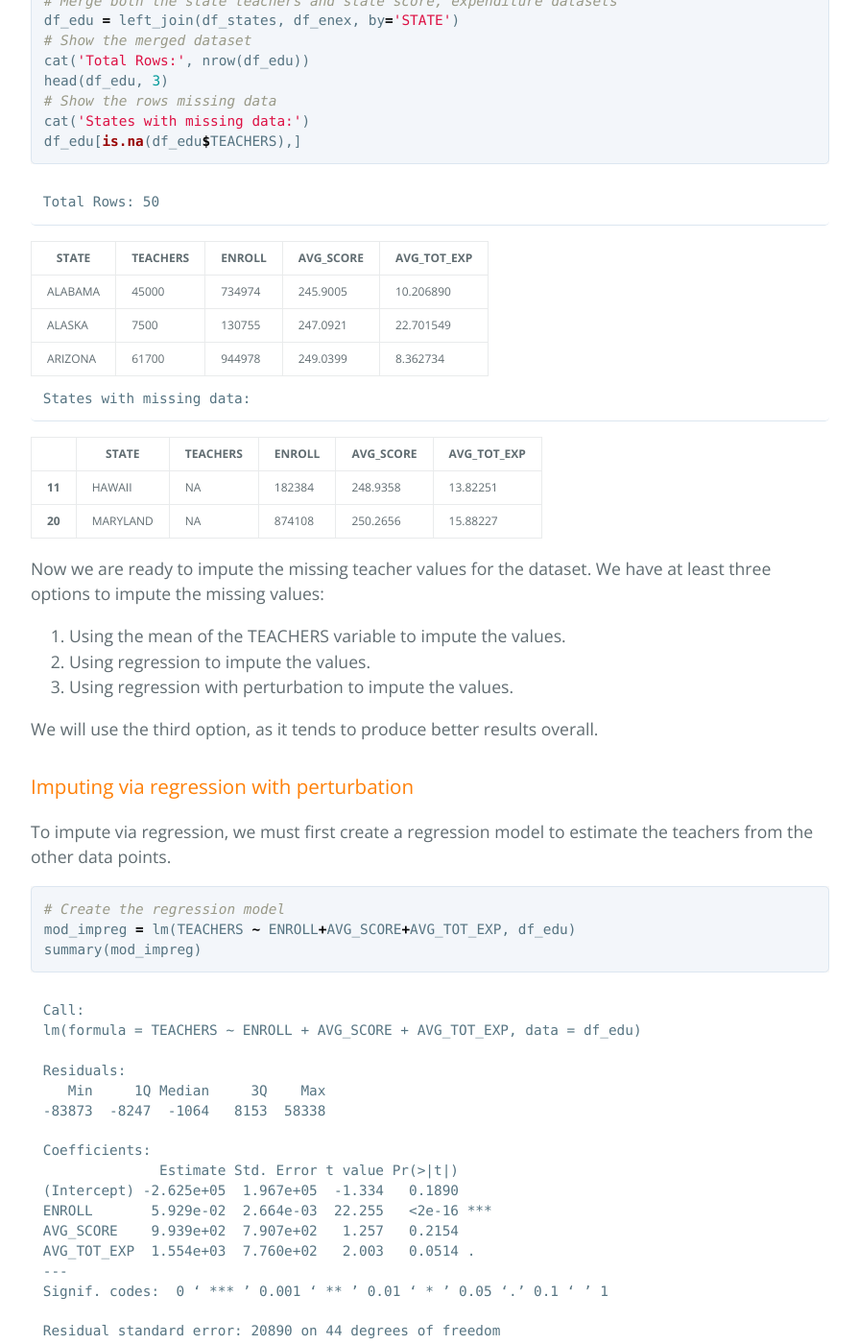
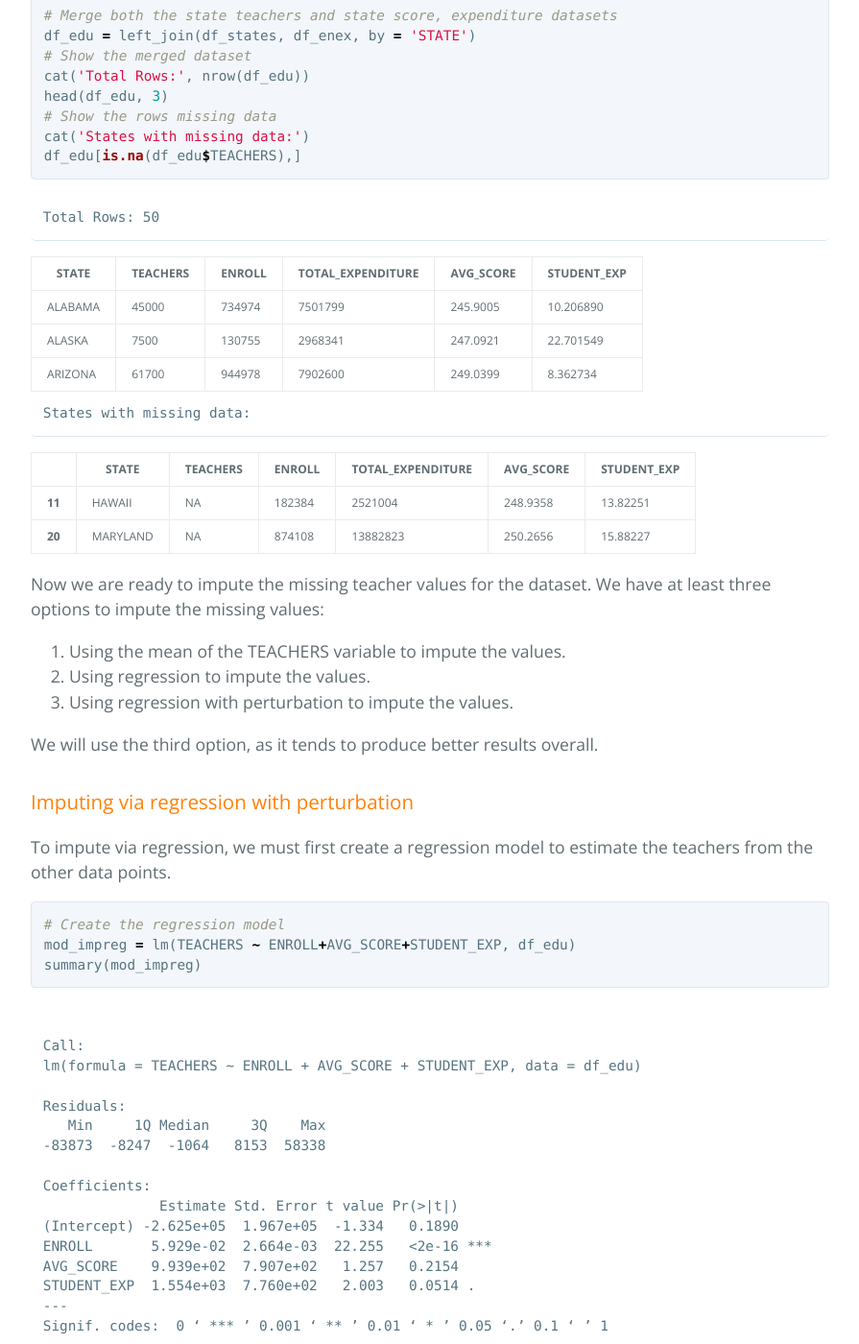
Before and after one commit to jmtritch/jmtritch.github.io, a Jekyll site: the page built from eda/impute_us_teachers/index.md, in a window 1280 px wide and 1400 px high, scrolled down 4744 px. Shown: the whole window at 96% size, without its empty margins (192-1087 px from the left). Built offline with Jekyll 4.4.1, drawn with Linux system fonts in a browser that asks for light colours; our own code applies the rules of GitHub Pages for plain Markdown files; some of the changed text lies outside the part shown.

Commit message:
Added field to final data table
Added TOTAL_EXPENDITURE to the finalized data table

````diff
--- a/eda/impute_us_teachers/index.md
+++ b/eda/impute_us_teachers/index.md
@@ -1,22 +1,27 @@
 
-# Working with missing data to estimate the total number of U.S. teachers by state
+# Working with missing data - Total number of U.S. teachers by state
 ---
 
 This dataset comes from the [National Center for Education Statistics](https://nces.ed.gov/surveys/sass/tables/sass1112_2013314_t1s_001.asp), and it includes the total number of teachers by state.  [Download the dataset here](state_teachers_2011-12).  This data was collected during the 2011-2012 School and Staffing Survey.
 
+
 We can see that some states are missing data:
+
 
 ```R
 # Import the libraries
 suppressMessages(library(dplyr))
+
 # Import the data
 df_states = read.csv('state_teachers_2011-12.csv', header=TRUE)
 cat('Total Rows:', nrow(df_states))
 head(df_states, 3)
+
 # Show the rows missing data
 cat('States with missing data:')
 df_states[is.na(df_states$TEACHERS),]
 ```
+
 <div class="output">
 <pre>
 Total Rows: 50
@@ -62,6 +67,7 @@ Rhode Island has up to date teacher counts on their [InfoWorks!](http://infowork
 # Set the value for Rhode Island
 df_states$TEACHERS = ifelse(df_states$STATE == 'Rhode Island', 15900,
                             df_states$TEACHERS)
+
 head(df_states, 3)
 df_states[df_states$STATE == 'Rhode Island',]
 ```
@@ -82,9 +88,9 @@ df_states[df_states$STATE == 'Rhode Island',]
 </tbody>
 </table>
 
-While I could not find the total teacher count for Florida on their government website, but I found the average class size across school years on the [Florida Dept. of Education](http://fldoe.org/finance/budget/class-size/class-size-reduction-averages.stml) website.  For the year 2011-2012, the average class sizes were:
+While I could not find the total teacher count for Florida on their government website, but I found the student to teacher ratio across school years on the [Florida Dept. of Education](http://fldoe.org/finance/budget/class-size/class-size-reduction-averages.stml) website.  For the year 2011-2012, the average class sizes were:
 
-Grades|Class Size
+Grades|Size
 -|-
 PK-3|15.61
 4-8|18.16
@@ -93,17 +99,17 @@ PK-3|15.61
 Let's compute the average of the three to determine the state average.
 
 ```R
-# Calculate the average class size across all grades
+# Calculate the average student-teacher ratio across all grades
 fl_str = (15.61 + 18.16 + 20.08) / 3
-cat('Florida average class size:', fl_str)
+cat('Florida average student to teacher ratio:', fl_str)
 ```
 <div class="output">
 <pre>
-Florida average class size: 17.95
+Florida average student to teacher ratio: 17.95
 </pre>
 </div>
 
-From Kaggle's [U.S. Education Datasets: Unification Project](https://www.kaggle.com/noriuk/us-education-datasets-unification-project), we can get the total number of students enrolled in Florida in 2011-2012.  That number is 2,658,559.  Using this number and the average class size, we can estimate the total number of teachers.
+From Kaggle's [U.S. Education Datasets: Unification Project](https://www.kaggle.com/noriuk/us-education-datasets-unification-project), we can get the total number of students enrolled in Florida in 2011-2012.  That number is 2,658,559.  Using this number and the student-teacher ratio, we can indirectly compute the total number of teachers.
 
 ```R
 # Calculate the total number of teachers in Florida in 2011-2012
@@ -111,11 +117,7 @@ fl_teachers = round(2658559 / fl_str, -3)
 cat('Florida teachers in 2011-2012:', fl_teachers)
 ```
 
-<div class="output">
-<pre>
-Florida teachers in 2011-2012: 148000
-</pre>
-</div>
+    Florida teachers in 2011-2012: 148000
 
 There were approximately 148,000 teachers in Florida during the 2011-2012 school year.  Let's add them to our data table.
 
@@ -125,6 +127,7 @@ df_states$TEACHERS = ifelse(df_states$STATE == 'Florida', fl_teachers, df_states
 # Show Florida state
 df_states[df_states$STATE == 'Florida',]
 ```
+
 <table>
 <thead><tr><th></th><th>STATE</th><th>TEACHERS</th></tr></thead>
 <tbody>
@@ -138,19 +141,19 @@ I was unable to find teacher counts from reliable government sources for either
 
 In one of my other exploratory data analyses, I looked at the relationship between average student national exam scores and average spending per student.  You can check it out [here](/eda/us_state_education).
 
-From that analysis, I have a [cleaned dataset](state_2015_with_enroll.csv) and we can import it here.
+From that analysis, I have a [cleaned dataset](states2015.csv) and we can import it here.
 
 ```R
-df_enex = read.csv('state_2015_with_enroll.csv', header=TRUE)
+df_enex = read.csv('states2015.csv', header=TRUE)
 head(df_enex, 3)
 ```
 
 <table>
-<thead><tr><th>STATE</th><th>ENROLL</th><th>AVG_SCORE</th><th>AVG_TOT_EXP</th></tr></thead>
+<thead><tr><th>STATE</th><th>ENROLL</th><th>TOTAL_EXPENDITURE</th><th>AVG_SCORE</th><th>STUDENT_EXP</th></tr></thead>
 <tbody>
-	<tr><td>ALABAMA  </td><td>734974   </td><td>245.9005 </td><td>10.206890</td></tr>
-	<tr><td>ALASKA   </td><td>130755   </td><td>247.0921 </td><td>22.701549</td></tr>
-	<tr><td>ARIZONA  </td><td>944978   </td><td>249.0399 </td><td> 8.362734</td></tr>
+	<tr><td>ALABAMA  </td><td>734974   </td><td>7501799  </td><td>245.9005 </td><td>10.206890</td></tr>
+	<tr><td>ALASKA   </td><td>130755   </td><td>2968341  </td><td>247.0921 </td><td>22.701549</td></tr>
+	<tr><td>ARIZONA  </td><td>944978   </td><td>7902600  </td><td>249.0399 </td><td> 8.362734</td></tr>
 </tbody>
 </table>
 
@@ -162,22 +165,22 @@ as.character(df_states$STATE[grepl(' ', df_states$STATE)])
 # Show the enroll and expenditure names
 as.character(df_enex$STATE[grepl('_', df_enex$STATE)])
 ```
-
 <div class="output">
 <pre>
 'New Hampshire' 'New Jersey' 'New Mexico' 'New York' 'North Carolina'
 'North Dakota' 'Rhode Island' 'South Carolina' 'South Dakota'
 'West Virginia'
+</pre>
+</div>
 
-'DISTRICT_OF_COLUMBIA' 'NEW_HAMPSHIRE' 'NEW_JERSEY' 'NEW_MEXICO' 'NEW_YORK'
-'NORTH_CAROLINA' 'NORTH_DAKOTA' 'RHODE_ISLAND' 'SOUTH_CAROLINA'
-'SOUTH_DAKOTA' 'WEST_VIRGINIA'
+<div class="output">
+<pre>
+'NEW_HAMPSHIRE' 'NEW_JERSEY' 'NEW_MEXICO' 'NEW_YORK' 'NORTH_CAROLINA' 'NORTH_DAKOTA' 'RHODE_ISLAND' 'SOUTH_CAROLINA' 'SOUTH_DAKOTA'
+'WEST_VIRGINIA'
 </pre>
 </div>
 
 One dataset uses both upper and lower case, and the other uses only upper case.  Also, one dataset uses spaces to separate words and the other uses underscores.  We need both datasets to match.  So let's change the first dataset to use upper case letters and the second data set to use spaces between the words.
-
-You will also notice that District of Columbia is in the second dataset, but that will be dropped as soon as we inner merge the two datasets.  So we don't need to worry about it.
 
 ```R
 # Convert the state names to capital letters and strings for merging
@@ -191,16 +194,19 @@ df_states$STATE[grepl(' ', df_states$STATE)]
 # Show the enroll and expenditure names
 df_enex$STATE[grepl(' ', df_enex$STATE)]
 ```
+<div class="output">
+<pre>
+'NEW HAMPSHIRE' 'NEW JERSEY' 'NEW MEXICO' 'NEW YORK' 'NORTH CAROLINA'
+'NORTH DAKOTA' 'RHODE ISLAND' 'SOUTH CAROLINA' 'SOUTH DAKOTA'
+'WEST VIRGINIA'
+</pre>
+</div>
 
 <div class="output">
 <pre>
 'NEW HAMPSHIRE' 'NEW JERSEY' 'NEW MEXICO' 'NEW YORK' 'NORTH CAROLINA'
 'NORTH DAKOTA' 'RHODE ISLAND' 'SOUTH CAROLINA' 'SOUTH DAKOTA'
 'WEST VIRGINIA'
-
-'DISTRICT OF_COLUMBIA' 'NEW HAMPSHIRE' 'NEW JERSEY' 'NEW MEXICO' 'NEW YORK'
-'NORTH CAROLINA' 'NORTH DAKOTA' 'RHODE ISLAND' 'SOUTH CAROLINA'
-'SOUTH DAKOTA' 'WEST VIRGINIA'
 </pre>
 </div>
 
@@ -208,7 +214,7 @@ With the STATES columns matching, we are ready to inner merge them into a single
 
 ```R
 # Merge both the state teachers and state score, expenditure datasets
-df_edu = left_join(df_states, df_enex, by='STATE')
+df_edu = left_join(df_states, df_enex, by = 'STATE')
 # Show the merged dataset
 cat('Total Rows:', nrow(df_edu))
 head(df_edu, 3)
@@ -224,11 +230,11 @@ Total Rows: 50
 </div>
 
 <table>
-<thead><tr><th>STATE</th><th>TEACHERS</th><th>ENROLL</th><th>AVG_SCORE</th><th>AVG_TOT_EXP</th></tr></thead>
+<thead><tr><th>STATE</th><th>TEACHERS</th><th>ENROLL</th><th>TOTAL_EXPENDITURE</th><th>AVG_SCORE</th><th>STUDENT_EXP</th></tr></thead>
 <tbody>
-	<tr><td>ALABAMA  </td><td>45000    </td><td>734974   </td><td>245.9005 </td><td>10.206890</td></tr>
-	<tr><td>ALASKA   </td><td> 7500    </td><td>130755   </td><td>247.0921 </td><td>22.701549</td></tr>
-	<tr><td>ARIZONA  </td><td>61700    </td><td>944978   </td><td>249.0399 </td><td> 8.362734</td></tr>
+	<tr><td>ALABAMA  </td><td>45000    </td><td>734974   </td><td>7501799  </td><td>245.9005 </td><td>10.206890</td></tr>
+	<tr><td>ALASKA   </td><td> 7500    </td><td>130755   </td><td>2968341  </td><td>247.0921 </td><td>22.701549</td></tr>
+	<tr><td>ARIZONA  </td><td>61700    </td><td>944978   </td><td>7902600  </td><td>249.0399 </td><td> 8.362734</td></tr>
 </tbody>
 </table>
 
@@ -239,10 +245,10 @@ States with missing data:
 </div>
 
 <table>
-<thead><tr><th></th><th>STATE</th><th>TEACHERS</th><th>ENROLL</th><th>AVG_SCORE</th><th>AVG_TOT_EXP</th></tr></thead>
+<thead><tr><th></th><th>STATE</th><th>TEACHERS</th><th>ENROLL</th><th>TOTAL_EXPENDITURE</th><th>AVG_SCORE</th><th>STUDENT_EXP</th></tr></thead>
 <tbody>
-	<tr><th>11</th><td>HAWAII  </td><td>NA      </td><td>182384  </td><td>248.9358</td><td>13.82251</td></tr>
-	<tr><th>20</th><td>MARYLAND</td><td>NA      </td><td>874108  </td><td>250.2656</td><td>15.88227</td></tr>
+	<tr><th>11</th><td>HAWAII  </td><td>NA      </td><td>182384  </td><td> 2521004</td><td>248.9358</td><td>13.82251</td></tr>
+	<tr><th>20</th><td>MARYLAND</td><td>NA      </td><td>874108  </td><td>13882823</td><td>250.2656</td><td>15.88227</td></tr>
 </tbody>
 </table>
 
@@ -260,13 +266,14 @@ To impute via regression, we must first create a regression model to estimate th
 
 ```R
 # Create the regression model
-mod_impreg = lm(TEACHERS ~ ENROLL+AVG_SCORE+AVG_TOT_EXP, df_edu)
+mod_impreg = lm(TEACHERS ~ ENROLL+AVG_SCORE+STUDENT_EXP, df_edu)
 summary(mod_impreg)
 ```
+
 <div class="output">
 <pre>
 Call:
-lm(formula = TEACHERS ~ ENROLL + AVG_SCORE + AVG_TOT_EXP, data = df_edu)
+lm(formula = TEACHERS ~ ENROLL + AVG_SCORE + STUDENT_EXP, data = df_edu)
 
 Residuals:
    Min     1Q Median     3Q    Max
@@ -277,7 +284,7 @@ Coefficients:
 (Intercept) -2.625e+05  1.967e+05  -1.334   0.1890
 ENROLL       5.929e-02  2.664e-03  22.255   <2e-16 ***
 AVG_SCORE    9.939e+02  7.907e+02   1.257   0.2154
-AVG_TOT_EXP  1.554e+03  7.760e+02   2.003   0.0514 .
+STUDENT_EXP  1.554e+03  7.760e+02   2.003   0.0514 .
 ---
 Signif. codes:  0 ‘ *** ’ 0.001 ‘ ** ’ 0.01 ‘ * ’ 0.05 ‘.’ 0.1 ‘ ’ 1
 
@@ -299,6 +306,7 @@ df_edu$TEACH_PRED = round(predict(mod_impreg, df_edu), -2)
 cat('States with missing data:')
 df_edu[is.na(df_edu$TEACHERS),]
 ```
+
 <div class="output">
 <pre>
 States with missing data:
@@ -306,10 +314,10 @@ States with missing data:
 </div>
 
 <table>
-<thead><tr><th></th><th>STATE</th><th>TEACHERS</th><th>ENROLL</th><th>AVG_SCORE</th><th>AVG_TOT_EXP</th><th>TEACH_PRED</th></tr></thead>
+<thead><tr><th></th><th>STATE</th><th>TEACHERS</th><th>ENROLL</th><th>TOTAL_EXPENDITURE</th><th>AVG_SCORE</th><th>STUDENT_EXP</th><th>TEACH_PRED</th></tr></thead>
 <tbody>
-	<tr><th>11</th><td>HAWAII  </td><td>NA      </td><td>182384  </td><td>248.9358</td><td>13.82251</td><td>17200   </td></tr>
-	<tr><th>20</th><td>MARYLAND</td><td>NA      </td><td>874108  </td><td>250.2656</td><td>15.88227</td><td>62800   </td></tr>
+	<tr><th>11</th><td>HAWAII  </td><td>NA      </td><td>182384  </td><td> 2521004</td><td>248.9358</td><td>13.82251</td><td>17200   </td></tr>
+	<tr><th>20</th><td>MARYLAND</td><td>NA      </td><td>874108  </td><td>13882823</td><td>250.2656</td><td>15.88227</td><td>62800   </td></tr>
 </tbody>
 </table>
 
@@ -332,10 +340,10 @@ States with missing data:
 </div>
 
 <table>
-<thead><tr><th></th><th>STATE</th><th>TEACHERS</th><th>ENROLL</th><th>AVG_SCORE</th><th>AVG_TOT_EXP</th><th>TEACH_PRED</th><th>TEACH_PTB</th></tr></thead>
+<thead><tr><th></th><th>STATE</th><th>TEACHERS</th><th>ENROLL</th><th>TOTAL_EXPENDITURE</th><th>AVG_SCORE</th><th>STUDENT_EXP</th><th>TEACH_PRED</th><th>TEACH_PTB</th></tr></thead>
 <tbody>
-	<tr><th>11</th><td>HAWAII  </td><td>NA      </td><td>182384  </td><td>248.9358</td><td>13.82251</td><td>17200   </td><td>16700   </td></tr>
-	<tr><th>20</th><td>MARYLAND</td><td>NA      </td><td>874108  </td><td>250.2656</td><td>15.88227</td><td>62800   </td><td>65200   </td></tr>
+	<tr><th>11</th><td>HAWAII  </td><td>NA      </td><td>182384  </td><td> 2521004</td><td>248.9358</td><td>13.82251</td><td>17200   </td><td>16700   </td></tr>
+	<tr><th>20</th><td>MARYLAND</td><td>NA      </td><td>874108  </td><td>13882823</td><td>250.2656</td><td>15.88227</td><td>62800   </td><td>65200   </td></tr>
 </tbody>
 </table>
 
@@ -350,6 +358,7 @@ df_imputed$TEACHERS = ifelse(is.na(df_imputed$TEACHERS), df_imputed$TEACH_PTB,
 cat('States with imputed data:')
 df_imputed[df_imputed$STATE == 'HAWAII' |  df_imputed$STATE == 'MARYLAND',]
 ```
+
 <div class="output">
 <pre>
 States with imputed data:
@@ -357,10 +366,10 @@ States with imputed data:
 </div>
 
 <table>
-<thead><tr><th></th><th>STATE</th><th>TEACHERS</th><th>ENROLL</th><th>AVG_SCORE</th><th>AVG_TOT_EXP</th><th>TEACH_PRED</th><th>TEACH_PTB</th></tr></thead>
+<thead><tr><th></th><th>STATE</th><th>TEACHERS</th><th>ENROLL</th><th>TOTAL_EXPENDITURE</th><th>AVG_SCORE</th><th>STUDENT_EXP</th><th>TEACH_PRED</th><th>TEACH_PTB</th></tr></thead>
 <tbody>
-	<tr><th>11</th><td>HAWAII  </td><td>16700   </td><td>182384  </td><td>248.9358</td><td>13.82251</td><td>17200   </td><td>16700   </td></tr>
-	<tr><th>20</th><td>MARYLAND</td><td>65200   </td><td>874108  </td><td>250.2656</td><td>15.88227</td><td>62800   </td><td>65200   </td></tr>
+	<tr><th>11</th><td>HAWAII  </td><td>16700   </td><td>182384  </td><td> 2521004</td><td>248.9358</td><td>13.82251</td><td>17200   </td><td>16700   </td></tr>
+	<tr><th>20</th><td>MARYLAND</td><td>65200   </td><td>874108  </td><td>13882823</td><td>250.2656</td><td>15.88227</td><td>62800   </td><td>65200   </td></tr>
 </tbody>
 </table>
 
@@ -375,32 +384,32 @@ head(df_cleaned, 3)
 ```
 
 <table>
-<thead><tr><th>STATE</th><th>TEACHERS</th><th>ENROLL</th><th>AVG_SCORE</th><th>AVG_TOT_EXP</th></tr></thead>
+<thead><tr><th>STATE</th><th>TEACHERS</th><th>ENROLL</th><th>TOTAL_EXPENDITURE</th><th>AVG_SCORE</th><th>STUDENT_EXP</th></tr></thead>
 <tbody>
-	<tr><td>ALABAMA  </td><td>45000    </td><td>734974   </td><td>245.9005 </td><td>10.206890</td></tr>
-	<tr><td>ALASKA   </td><td> 7500    </td><td>130755   </td><td>247.0921 </td><td>22.701549</td></tr>
-	<tr><td>ARIZONA  </td><td>61700    </td><td>944978   </td><td>249.0399 </td><td> 8.362734</td></tr>
+	<tr><td>ALABAMA  </td><td>45000    </td><td>734974   </td><td>7501799  </td><td>245.9005 </td><td>10.206890</td></tr>
+	<tr><td>ALASKA   </td><td> 7500    </td><td>130755   </td><td>2968341  </td><td>247.0921 </td><td>22.701549</td></tr>
+	<tr><td>ARIZONA  </td><td>61700    </td><td>944978   </td><td>7902600  </td><td>249.0399 </td><td> 8.362734</td></tr>
 </tbody>
 </table>
 
-Finally, we will create an interaction term for class size that will be used in other analyses.
+Finally, we will create an interaction term for the student teacher ratio to be used in other analyses.
 
 ```R
-# Calculate the class size
-df_cleaned$CLASS_SIZE = round(df_cleaned$ENROLL / df_cleaned$TEACHERS, 2)
+# Calculate the student teacher ratio
+df_cleaned$ST_RATIO = round(df_cleaned$ENROLL / df_cleaned$TEACHERS, 2)
 # Show the first rows
 head(df_cleaned, 3)
 ```
 
 <table>
-<thead><tr><th>STATE</th><th>TEACHERS</th><th>ENROLL</th><th>AVG_SCORE</th><th>AVG_TOT_EXP</th><th>CLASS_SIZE</th></tr></thead>
+<thead><tr><th>STATE</th><th>TEACHERS</th><th>ENROLL</th><th>TOTAL_EXPENDITURE</th><th>AVG_SCORE</th><th>STUDENT_EXP</th><th>ST_RATIO</th></tr></thead>
 <tbody>
-	<tr><td>ALABAMA  </td><td>45000    </td><td>734974   </td><td>245.9005 </td><td>10.206890</td><td>16.33    </td></tr>
-	<tr><td>ALASKA   </td><td> 7500    </td><td>130755   </td><td>247.0921 </td><td>22.701549</td><td>17.43    </td></tr>
-	<tr><td>ARIZONA  </td><td>61700    </td><td>944978   </td><td>249.0399 </td><td> 8.362734</td><td>15.32    </td></tr>
+	<tr><td>ALABAMA  </td><td>45000    </td><td>734974   </td><td>7501799  </td><td>245.9005 </td><td>10.206890</td><td>16.33    </td></tr>
+	<tr><td>ALASKA   </td><td> 7500    </td><td>130755   </td><td>2968341  </td><td>247.0921 </td><td>22.701549</td><td>17.43    </td></tr>
+	<tr><td>ARIZONA  </td><td>61700    </td><td>944978   </td><td>7902600  </td><td>249.0399 </td><td> 8.362734</td><td>15.32    </td></tr>
 </tbody>
 </table>
 
-We have now successfully updated all of the missing TEACHERS values within the dataset.  [Download it here](states_imputed.csv).
+We have now successfully updated all of the missing TEACHERS values within the dataset.
 
 Let's continue with creating and [evaluating a multiple linear regression model of the states to estimate the average student national examination scores.](/modeling/us_state_education_multi)
````
Also changed, not shown: eda/impute_us_teachers/state_2015_with_enroll.csv (deleted, +0 -52 lines), eda/impute_us_teachers/states2015.csv (added, +51 -0 lines).
